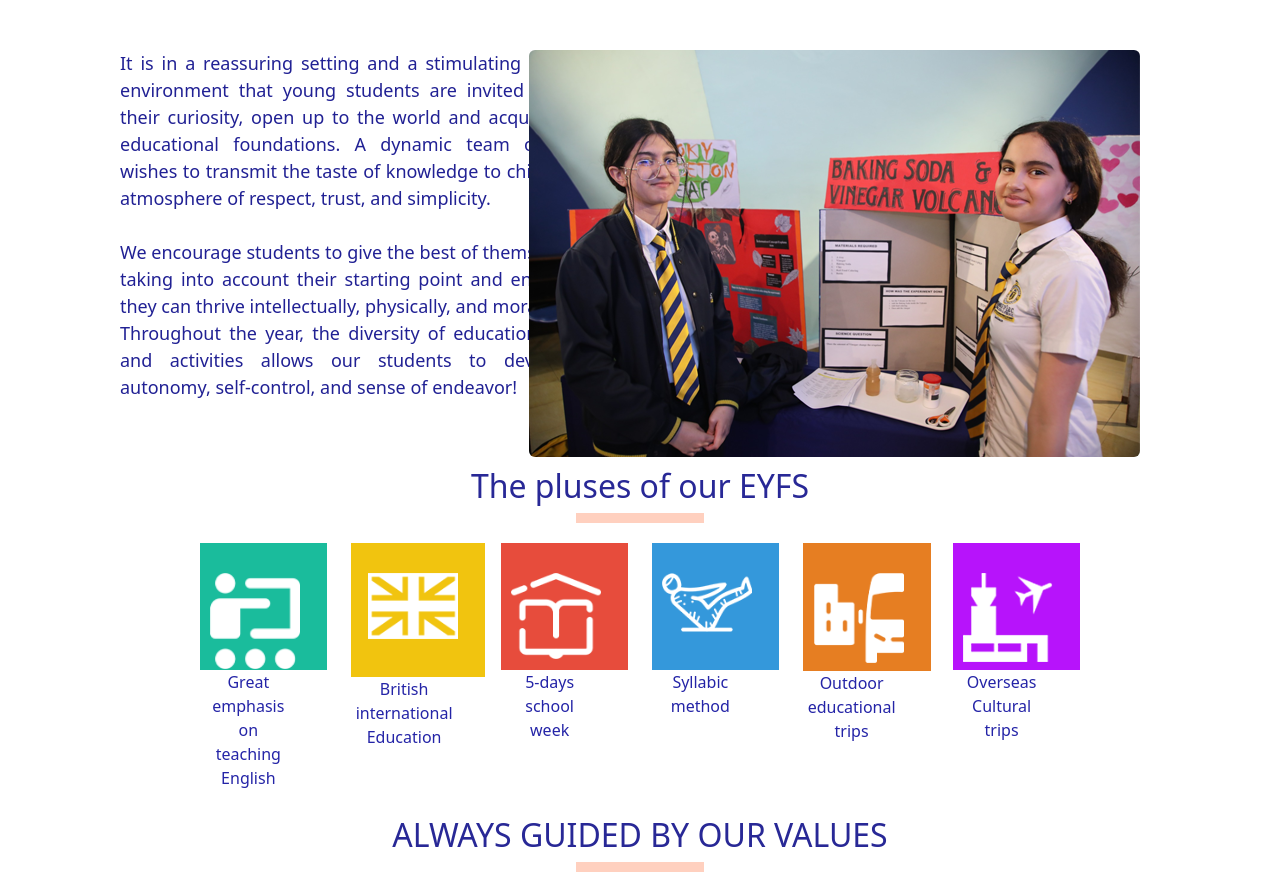
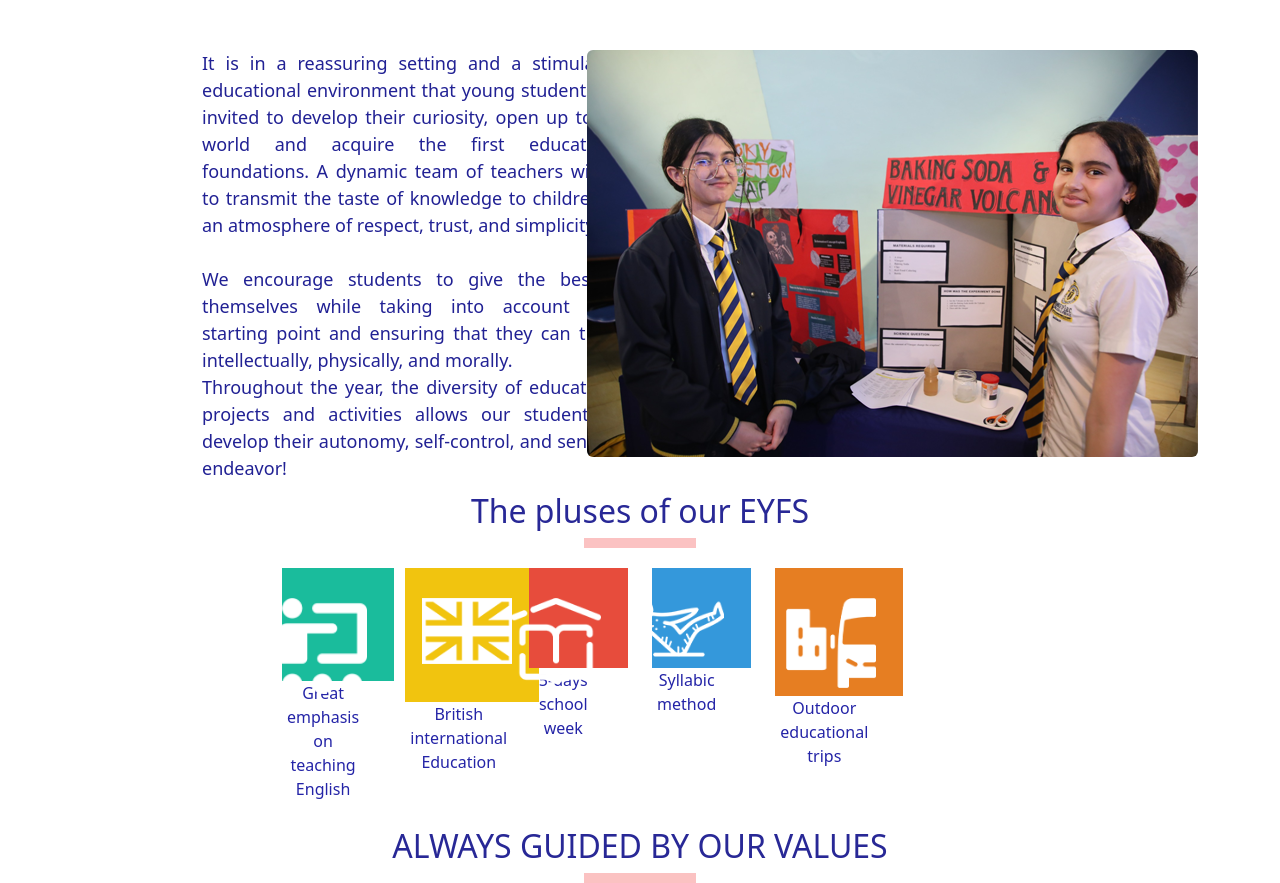
Before and after one commit to zakariaeheddaje/media-test, a React (Create React App) app: page / in a window 1280 px wide. Built offline with nearby package versions, Linux system fonts and the light colour scheme.

Commit message:
All in One

```diff
--- a/src/App.css
+++ b/src/App.css
@@ -7,7 +7,6 @@
 }
 
 .img1{
-  margin-right: 140px;
   margin-top: 50px;
 }
 
@@ -21,7 +20,7 @@
   width:10%;
   border-width: 10px;
   margin: auto;
-  color: orangered;
+  color: rgb(240, 13, 13);
 }
 
 .images {
--- a/src/App.js
+++ b/src/App.js
@@ -3,7 +3,7 @@ import './App.css';
 
 function App() {
   return (
-    <div className="App">
+    <div className="container">
       <div className="row">
         <div className="col-md-6">
           <div className='text1 rounded float-start blue-text'>
@@ -58,13 +58,6 @@ function App() {
               <p>Outdoor educational trips</p>
             </div>
           </div>
-          <div className="col-2 images">
-            <div className="image-container">
-              <img className='img-fluid' src='pictures/purple.png' alt="img" />
-              <img className='center-icon' src='icons/Airport.png' alt="icon" />
-              <p>Overseas Cultural trips</p>
-            </div>
-          </div>
         </div>
       </div>
       <div className='text2'>
```
Also changed, not shown: public/index.html (+1 -21 lines).
